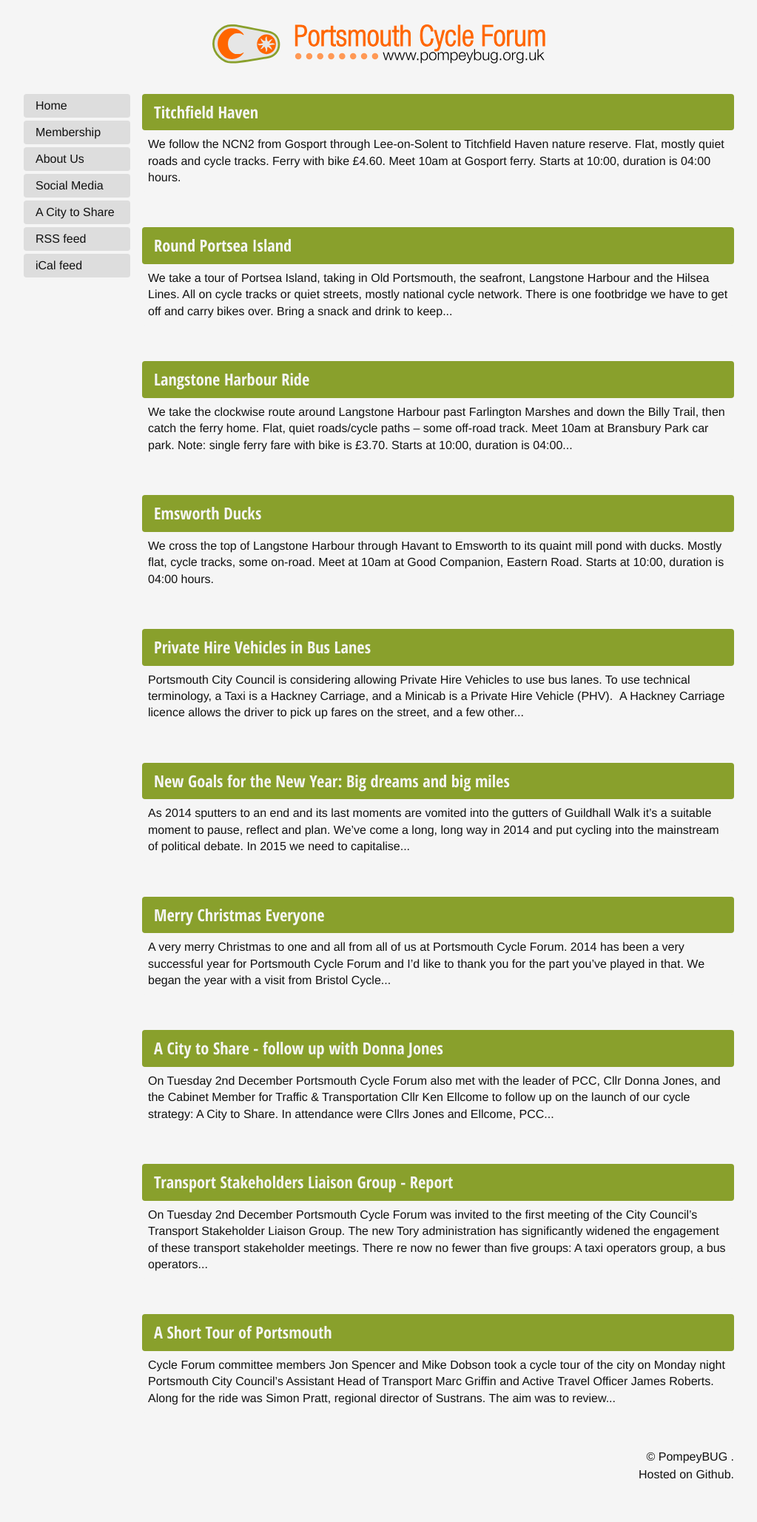
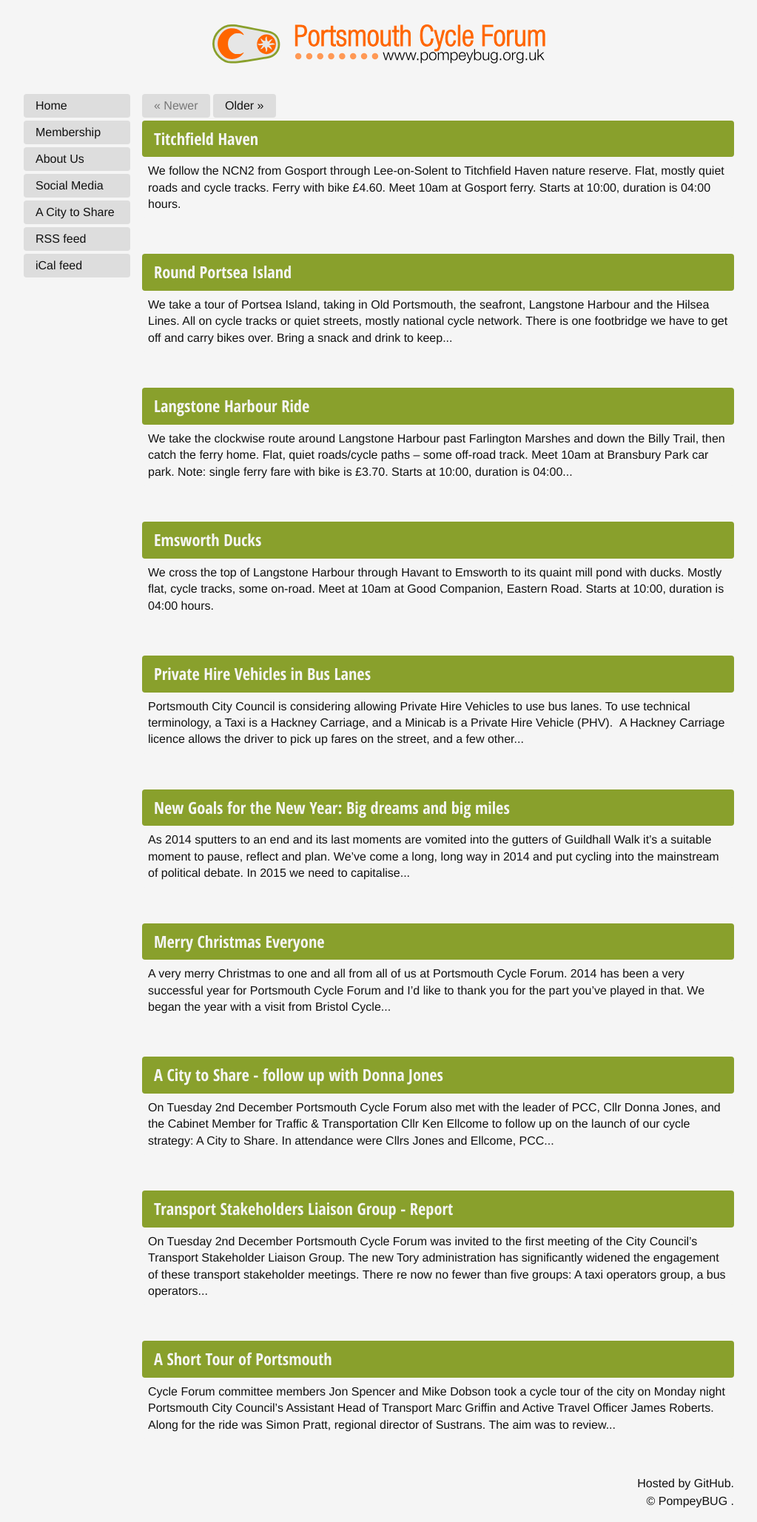
Before and after one commit to pompeybug/pompeybug.github.io, a Jekyll site: the page built from index.html, in a window 1280 px wide. Shown: the whole page at 74% size, without its empty margins (128-1151 px from the left). Built offline with Jekyll 4.4.1, drawn with Linux system fonts in a browser that asks for light colours; the list of posts is cut into pages by our own code; before the commit the page ends 2021 px from its top, so only the background shows below that.

Commit message:
adds prev and next buttons to pagination pages and post pages (need to consider positioning for normal and palm based layouts).  Adds link for each post to the github repo for source editing, suggestions, etc.

```diff
--- a/_includes/footer.html
+++ b/_includes/footer.html
@@ -1,4 +1,5 @@
 <footer id="footer">
+	{% include source_link.html %}
+	{% include github_link.html %}
 	<p>&copy; {{ site.title }} {{ page.date | date: "%Y" }}.</p>
-	<p><a href="https://github.com/pompeybug/pompeybug.github.io/">Hosted on Github.</a></p>
 </footer>
--- /dev/null
+++ b/_includes/github_link.html
@@ -0,0 +1 @@
+<p><a href="https://github.com/pompeybug/pompeybug.github.io/">Hosted by GitHub</a>.</p>
--- a/_includes/loop.html
+++ b/_includes/loop.html
@@ -1,3 +1,4 @@
+{% include pagination.html %}
 {% for post in paginator.posts %}
     <article class="precis">
         {% include heading.html %}
--- /dev/null
+++ b/_includes/pagination.html
@@ -0,0 +1,37 @@
+{% if paginator.total_pages > 1 %}
+<div class="pagination">
+  {% if paginator.previous_page %}
+    <span class="button">
+    <a href="{{ paginator.previous_page_path | prepend: site.baseurl | replace: '//', '/' }}">&laquo; Newer</a>
+    </span>
+  {% else %}
+    <span class="button disabled">&laquo; Newer</span>
+  {% endif %}
+
+  {% if paginator.next_page %}
+    <span class="button">
+    <a href="{{ paginator.next_page_path | prepend: site.baseurl | replace: '//', '/' }}">Older &raquo;</a>
+    </span>
+  {% else %}
+    <span class="button disabled">Older &raquo;</span>
+  {% endif %}
+</div>
+{% else %}
+
+    {% if page.next %}
+      <span class="button">
+      <a href="{{ page.next.url }}">&laquo; Newer</a>
+      </span>
+    {% else %}
+      <span class="button disabled">&laquo; Newer</span>
+    {% endif %}
+
+    {% if page.previous %}
+      <span class="button">
+      <a href="{{ page.previous.url }}">Older &raquo;</a>
+      </span>
+    {% else %}
+      <span class="button disabled">Older &raquo;</span>
+    {% endif %}
+
+{% endif %}
--- /dev/null
+++ b/_includes/source_link.html
@@ -0,0 +1,5 @@
+{% if page.path contains '_posts' %}
+    {% capture repo %}{{ site.github.repository_url }}{% endcapture %}
+    {% if repo == '' %}{% assign repo = "https://github.com/pompeybug/pompeybug.github.io/" %}{% endif %}
+    <p>Source: <a href="{{repo}}/blob/master/{{page.path}}">{{page.path | remove: "_posts/"}}</a>.</p>
+{% endif %}
--- a/_layouts/post.html
+++ b/_layouts/post.html
@@ -1,6 +1,8 @@
 ---
 layout: default
 ---
+
+{% include pagination.html %}
 
 <article>
     {% include heading.html %}
--- a/_sass/_layout.scss
+++ b/_sass/_layout.scss
@@ -1,3 +1,22 @@
+@mixin pcf_button() {
+    border-radius: $small-gap;
+    text-decoration: none;
+    display: inline-block;
+    padding: $small-gap $big-gap;
+    margin-bottom: $small-gap;
+    background: $pcf-grey;
+    z-index: 100;
+}
+
+.button {
+    @include pcf_button();
+}
+
+.disabled {
+    color: #777;
+}
+
+
 body {
     padding: 1rem;
 
@@ -30,18 +49,11 @@
             >li {
                 min-width: 9em;
                 >a {
-                    border-radius: $small-gap;
-                    text-decoration: none;
-                    display: inline-block;
-                    padding: $small-gap $big-gap;
-                    margin-bottom: $small-gap;
+                    @include pcf_button();
                     width: 100%;
-                    background: $pcf-grey;
-                    z-index: 100;
                 }
                 a:hover {
                     background: white;
-                    z-index: 200;
                 }
             }
         }
```
